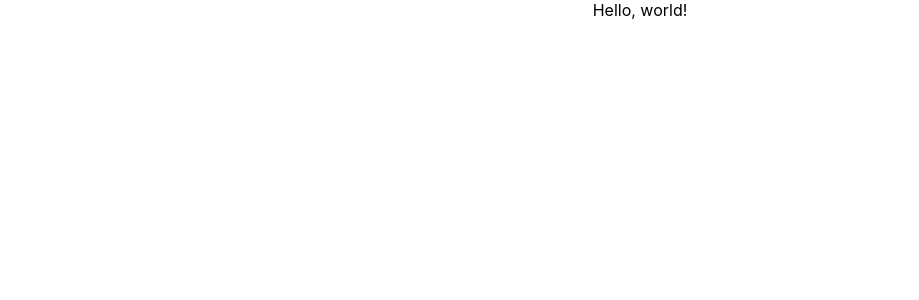
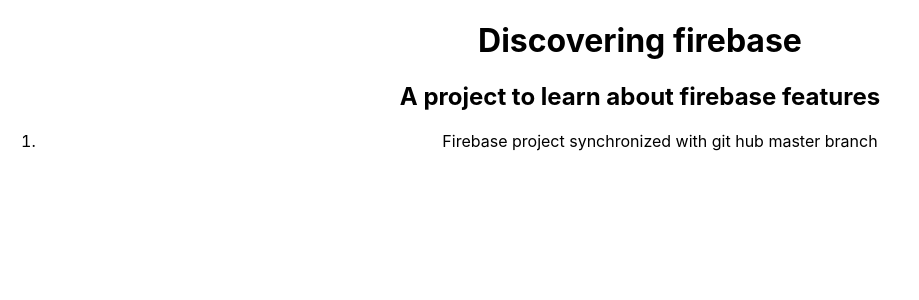
Before and after one commit to GustaSilvaBr/discovering-firebase, a React (Create React App) app: page / in a window 1280 px wide. Shown: the top 300 px of the page, without its empty margins (0-919 px from the left). Built offline with nearby package versions, Linux system fonts and the light colour scheme.

Commit message:
:sparkles: feat: show simple home page

```diff
--- a/src/App.js
+++ b/src/App.js
@@ -3,7 +3,11 @@
 function App() {
     return (
         <div className="App" >
-            Hello, world!
+            <h1>Discovering firebase</h1>
+            <h2>A project to learn about firebase features</h2>
+            <ol>
+                <li>Firebase project synchronized with git hub master branch</li>
+            </ol>
         </div>
     );
 }
```
Also changed, not shown: firebase.json (added), 1 other file (tests, documents, lock files or other folders).
